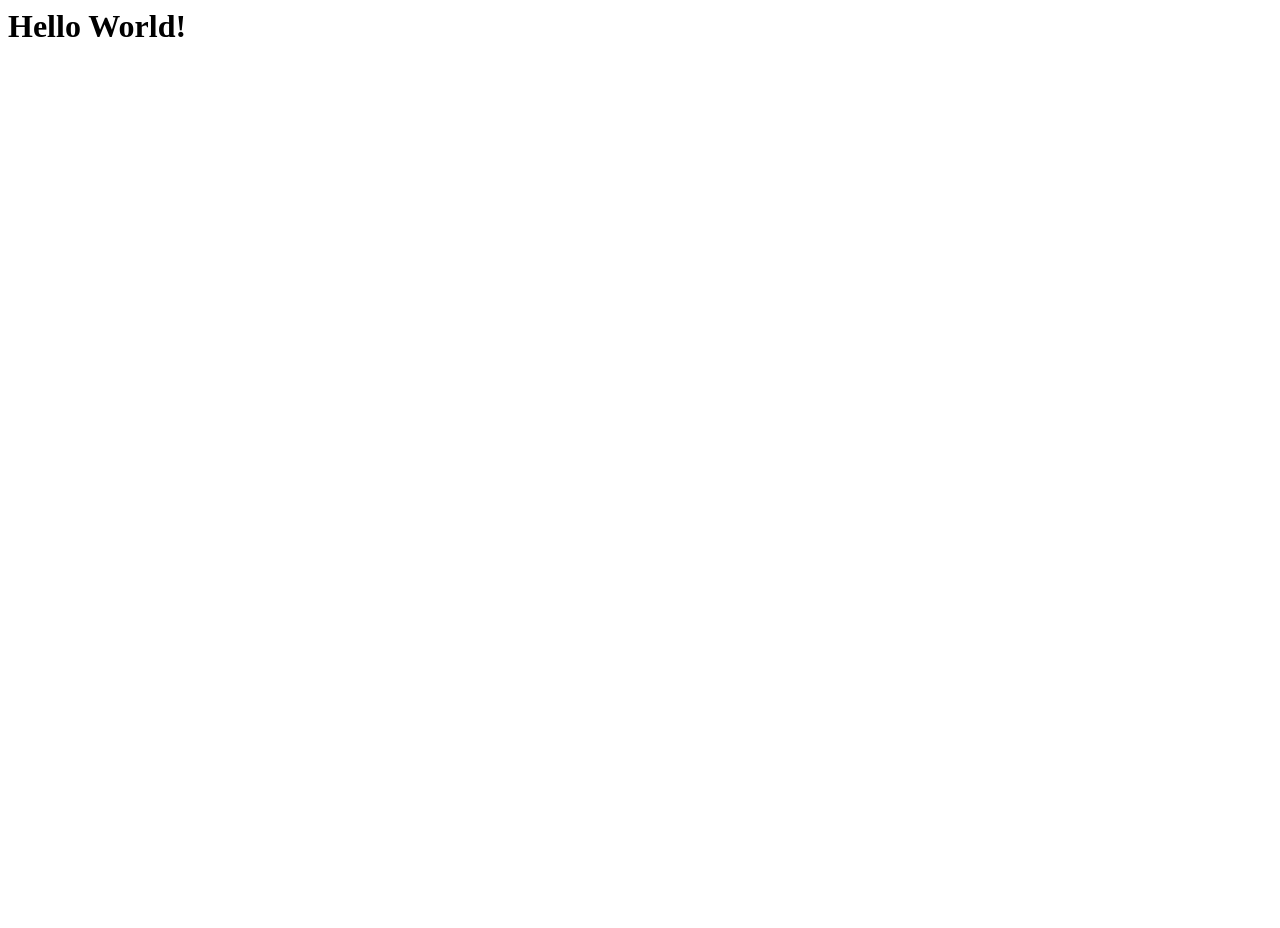
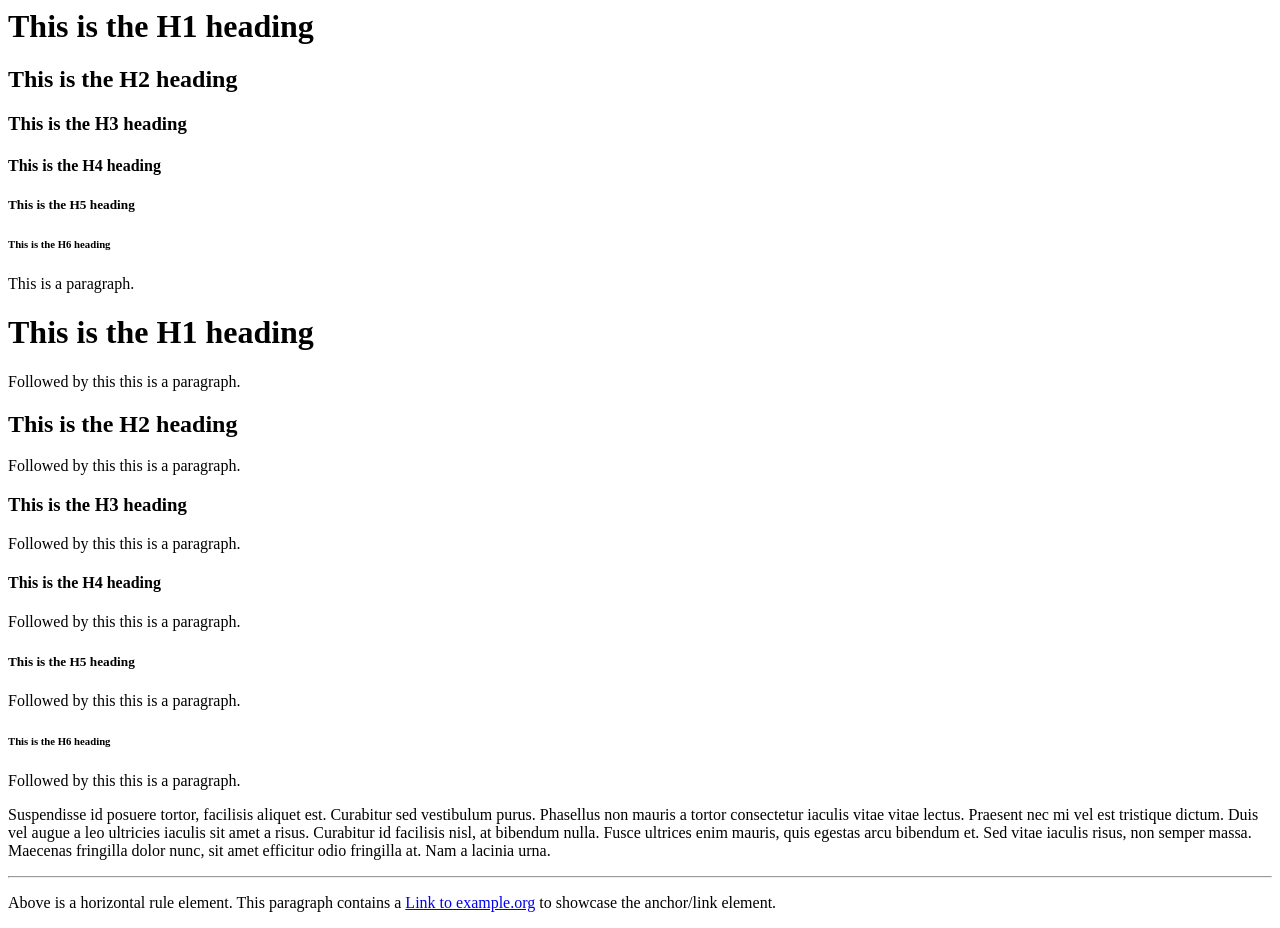
Before and after one commit to ragoutje/richt-text-example, a plain HTML site: page index.html in a window 1280 px wide. Before the commit the page ends 800 px from the top, so only its background shows below. Drawn offline with Linux system fonts and the light colour scheme.

Commit message:
Update index.html

```diff
--- a/index.html
+++ b/index.html
@@ -1 +1,34 @@
-<h1>Hello World!</h1>
+<h1>This is the H1 heading</h1>
+<h2>This is the H2 heading</h2>
+<h3>This is the H3 heading</h3>
+<h4>This is the H4 heading</h4>
+<h5>This is the H5 heading</h5>
+<h6>This is the H6 heading</h6>
+<p>This is a paragraph.</p>
+
+<h1>This is the H1 heading</h1>
+<p>Followed by this this is a paragraph.</p>
+
+<h2>This is the H2 heading</h2>
+<p>Followed by this this is a paragraph.</p>
+
+<h3>This is the H3 heading</h3>
+<p>Followed by this this is a paragraph.</p>
+
+<h4>This is the H4 heading</h4>
+<p>Followed by this this is a paragraph.</p>
+
+<h5>This is the H5 heading</h5>
+<p>Followed by this this is a paragraph.</p>
+
+<h6>This is the H6 heading</h6>
+<p>Followed by this this is a paragraph.</p>
+<p>
+  Suspendisse id posuere tortor, facilisis aliquet est. Curabitur sed vestibulum purus.
+  Phasellus non mauris a tortor consectetur iaculis vitae vitae lectus. Praesent nec mi vel est tristique dictum.
+  Duis vel augue a leo ultricies iaculis sit amet a risus. Curabitur id facilisis nisl, at bibendum nulla.
+  Fusce ultrices enim mauris, quis egestas arcu bibendum et. Sed vitae iaculis risus, non semper massa.
+  Maecenas fringilla dolor nunc, sit amet efficitur odio fringilla at. Nam a lacinia urna.
+</p>
+<hr>
+<p>Above is a horizontal rule element. This paragraph contains a <a href="https://example.org" title="Example website link">Link to example.org</a> to showcase the anchor/link element.</p>
```
